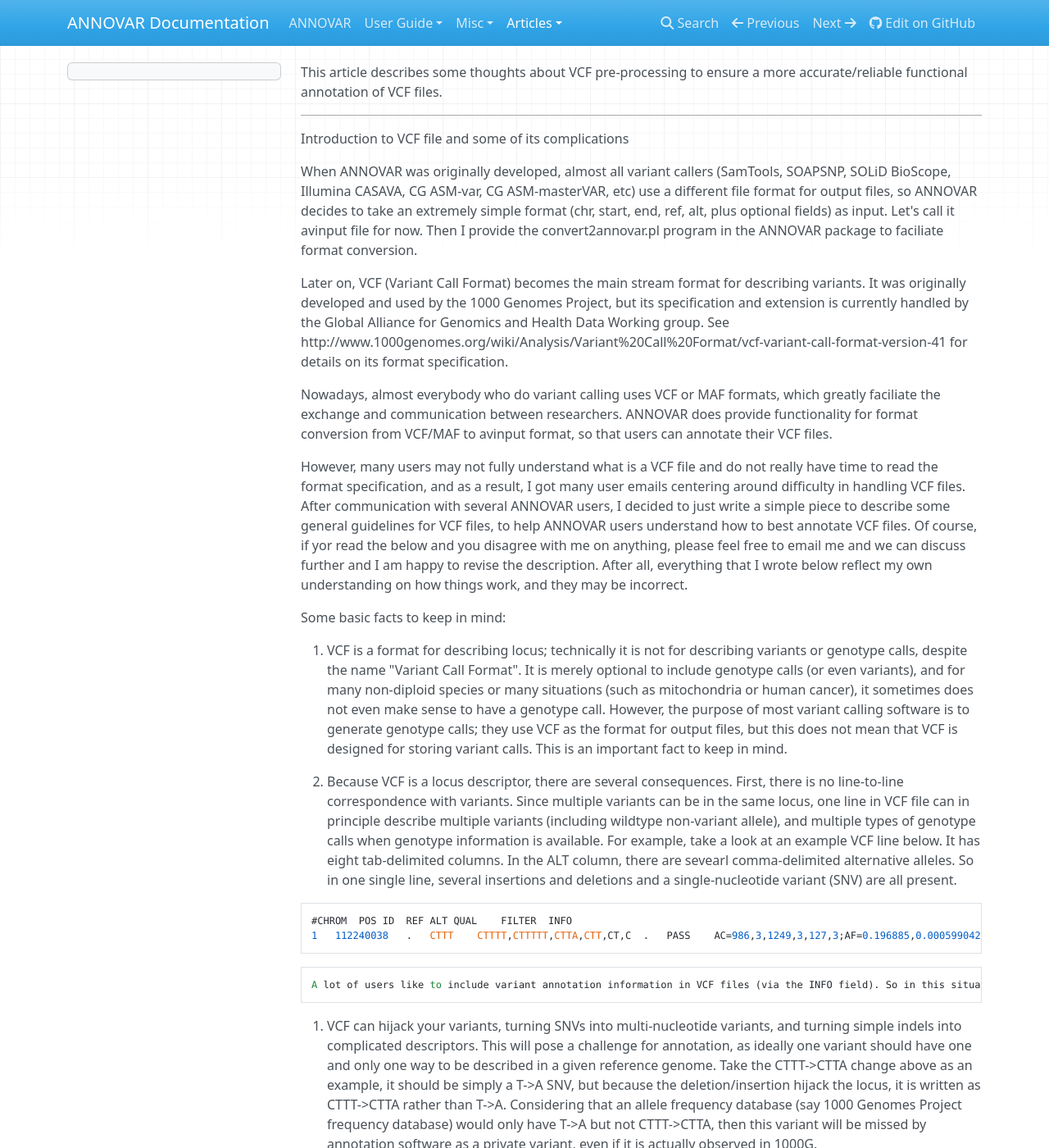
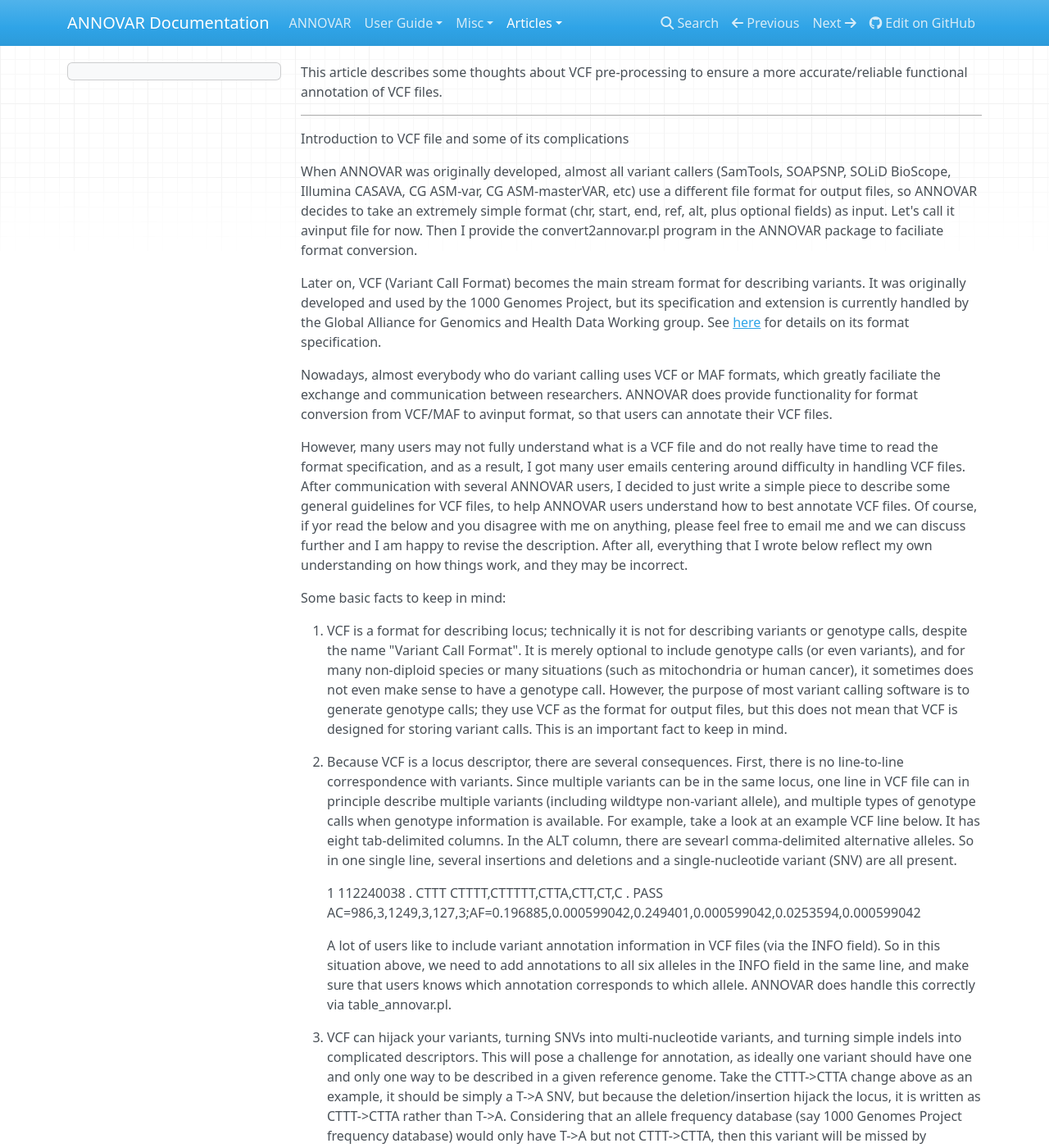
Before and after one commit to WGLab/doc-ANNOVAR, an MkDocs documentation site: the page built from docs/articles/VCF.md, in a window 1280 px wide and 1400 px high. Shown: the whole window at 82% size. Built offline with MkDocs 1.6.1, drawn with Linux system fonts in a browser that asks for light colours; nearby versions of some CDN libraries; old or Windows-style settings are respelled for this version of MkDocs; some of the changed text lies outside the part shown.

Commit message:
Updated VCF.md

````diff
--- a/docs/articles/VCF.md
+++ b/docs/articles/VCF.md
@@ -6,7 +6,7 @@ Introduction to VCF file and some of its complications
 
 When ANNOVAR was originally developed, almost all variant callers (SamTools, SOAPSNP, SOLiD BioScope, Illumina CASAVA, CG ASM-var, CG ASM-masterVAR, etc) use a different file format for output files, so ANNOVAR decides to take an extremely simple format (chr, start, end, ref, alt, plus optional fields) as input. Let's call it avinput file for now. Then I provide the convert2annovar.pl program in the ANNOVAR package to faciliate format conversion.
 
-Later on, VCF (Variant Call Format) becomes the main stream format for describing variants. It was originally developed and used by the 1000 Genomes Project, but its specification and extension is currently handled by the Global Alliance for Genomics and Health Data Working group. See http://www.1000genomes.org/wiki/Analysis/Variant%20Call%20Format/vcf-variant-call-format-version-41 for details on its format specification.
+Later on, VCF (Variant Call Format) becomes the main stream format for describing variants. It was originally developed and used by the 1000 Genomes Project, but its specification and extension is currently handled by the Global Alliance for Genomics and Health Data Working group. See [here]( http://www.1000genomes.org/wiki/Analysis/Variant%20Call%20Format/vcf-variant-call-format-version-41) for details on its format specification.
 
 Nowadays, almost everybody who do variant calling uses VCF or MAF formats, which greatly faciliate the exchange and communication between researchers. ANNOVAR does provide functionality for format conversion from VCF/MAF to avinput format, so that users can annotate their VCF files.
 
@@ -18,11 +18,7 @@ Some basic facts to keep in mind:
 
 2. Because VCF is a locus descriptor, there are several consequences. First, there is no line-to-line correspondence with variants. Since multiple variants can be in the same locus, one line in VCF file can in principle describe multiple variants (including wildtype non-variant allele), and multiple types of genotype calls when genotype information is available. For example, take a look at an example VCF line below. It has eight tab-delimited columns. In the ALT column, there are sevearl comma-delimited alternative alleles. So in one single line, several insertions and deletions and a single-nucleotide variant (SNV) are all present.
 
-
-```
-#CHROM	POS	ID	REF	ALT	QUAL	FILTER	INFO
-1	112240038	.	CTTT	CTTTT,CTTTTT,CTTA,CTT,CT,C	.	PASS	AC=986,3,1249,3,127,3;AF=0.196885,0.000599042,0.249401,0.000599042,0.0253594,0.000599042
-```
+    1	112240038	.	CTTT	CTTTT,CTTTTT,CTTA,CTT,CT,C	.	PASS	AC=986,3,1249,3,127,3;AF=0.196885,0.000599042,0.249401,0.000599042,0.0253594,0.000599042
 
     A lot of users like to include variant annotation information in VCF files (via the INFO field). So in this situation above, we need to add annotations to all six alleles in the INFO field in the same line, and make sure that users knows which annotation corresponds to which allele. ANNOVAR does handle this correctly via table_annovar.pl.
 
@@ -42,10 +38,9 @@ Some basic facts to keep in mind:
 
     For example, suppose the input is ex1.vcf.gz (make sure that it is processed by bgzip and then by tabix), this is what you would do:
 
-```
-bcftools norm -m-both -o ex1.step1.vcf ex1.vcf.gz
-bcftools norm -f human_g1k_v37.fasta -o ex1.step2.vcf ex1.step1.vcf
-```
+    `bcftools norm -m-both -o ex1.step1.vcf ex1.vcf.gz`
+
+    `bcftools norm -f human_g1k_v37.fasta -o ex1.step2.vcf ex1.step1.vcf`
 
     The first command split multi-allelic variants calls into separate lines, yet the second command perform the actual left-normalization. The FASTA file is needed in the second command.
 
````
